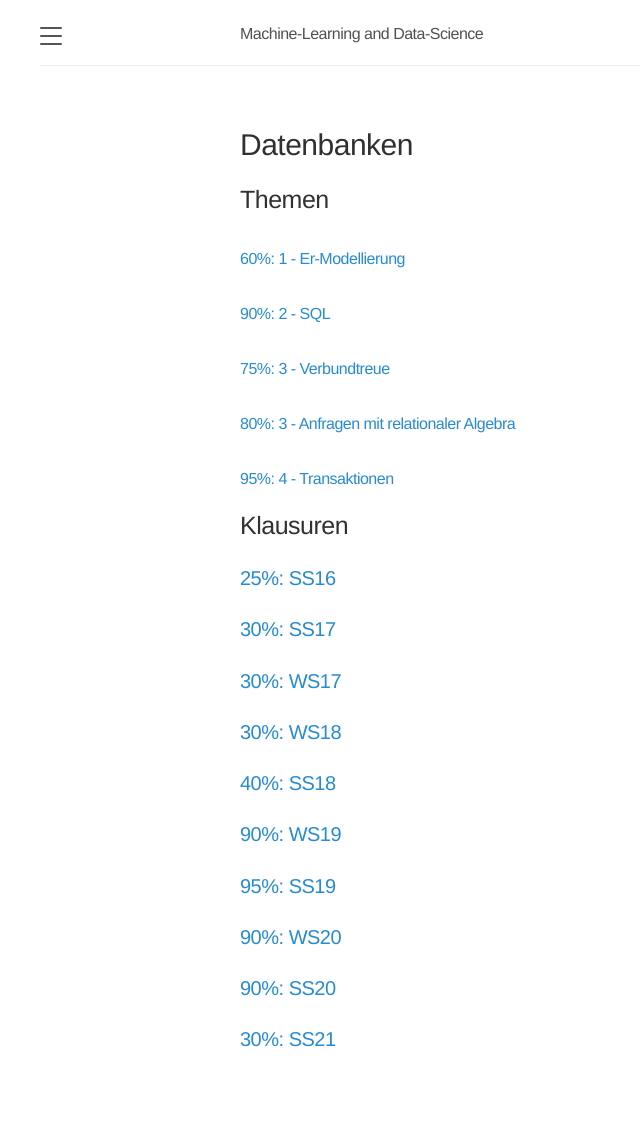
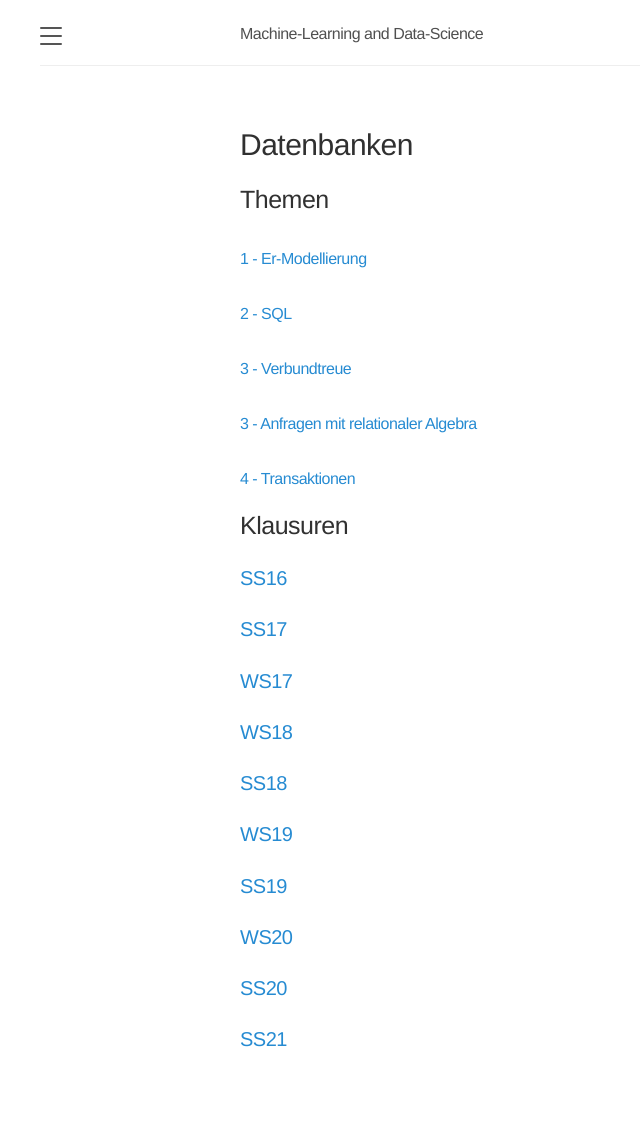
Before and after one commit to alessandrosantospirito/documentations, a Jekyll site: the page built from docs/datenbanken.md, in a window 1280 px wide. Shown: the whole page, without its empty margins (0-640 px from the left). Built offline with Jekyll 4.4.1, drawn with Linux system fonts in a browser that asks for light colours; some web fonts are replaced.

Commit message:
removed percentage estimates

```diff
--- a/docs/datenbanken.md
+++ b/docs/datenbanken.md
@@ -4,20 +4,20 @@ title: Datenbanken
 ---
 
 ## Themen
-### [60%: 1 - Er-Modellierung]({{ site.url }}/public/html/datenbanken/1_ER-Modellierung.html)
-### [90%: 2 - SQL]({{ site.url }}/public/html/datenbanken/2_SQL.html)
-### [75%: 3 - Verbundtreue]({{ site.url }}/public/html/datenbanken/3_Verbundtreue.html)
-### [80%: 3 - Anfragen mit relationaler Algebra]({{ site.url }}/public/html/datenbanken/3_Anfragen_relatioaleAlgebra.html)
-### [95%: 4 - Transaktionen]({{ site.url }}/public/html/datenbanken/4_Transaktionen.html)
+### [1 - Er-Modellierung]({{ site.url }}/public/html/datenbanken/1_ER-Modellierung.html)
+### [2 - SQL]({{ site.url }}/public/html/datenbanken/2_SQL.html)
+### [3 - Verbundtreue]({{ site.url }}/public/html/datenbanken/3_Verbundtreue.html)
+### [3 - Anfragen mit relationaler Algebra]({{ site.url }}/public/html/datenbanken/3_Anfragen_relatioaleAlgebra.html)
+### [4 - Transaktionen]({{ site.url }}/public/html/datenbanken/4_Transaktionen.html)
 
 ## Klausuren
-## [25%: SS16]({{ site.url }}/public/html/datenbanken/SS16.html)
-## [30%: SS17]({{ site.url }}/public/html/datenbanken/SS17.html)
-## [30%: WS17]({{ site.url }}/public/html/datenbanken/WS17.html)
-## [30%: WS18]({{ site.url }}/public/html/datenbanken/WS18.html)
-## [40%: SS18]({{ site.url }}/public/html/datenbanken/SS18.html)
-## [90%: WS19]({{ site.url }}/public/html/datenbanken/WS19.html)
-## [95%: SS19]({{ site.url }}/public/html/datenbanken/SS19.html)
-## [90%: WS20]({{ site.url }}/public/html/datenbanken/WS20.html)
-## [90%: SS20]({{ site.url }}/public/html/datenbanken/SS20.html)
-## [30%: SS21]({{ site.url }}/public/html/datenbanken/SS21.html)
+## [SS16]({{ site.url }}/public/html/datenbanken/SS16.html)
+## [SS17]({{ site.url }}/public/html/datenbanken/SS17.html)
+## [WS17]({{ site.url }}/public/html/datenbanken/WS17.html)
+## [WS18]({{ site.url }}/public/html/datenbanken/WS18.html)
+## [SS18]({{ site.url }}/public/html/datenbanken/SS18.html)
+## [WS19]({{ site.url }}/public/html/datenbanken/WS19.html)
+## [SS19]({{ site.url }}/public/html/datenbanken/SS19.html)
+## [WS20]({{ site.url }}/public/html/datenbanken/WS20.html)
+## [SS20]({{ site.url }}/public/html/datenbanken/SS20.html)
+## [SS21]({{ site.url }}/public/html/datenbanken/SS21.html)
```
